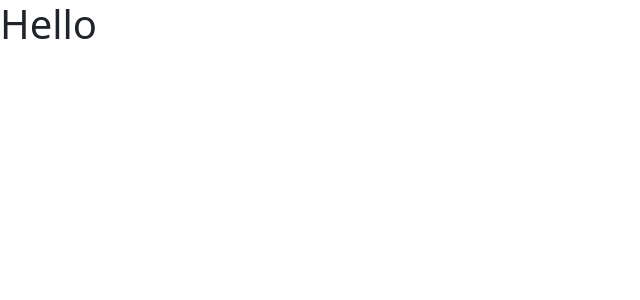
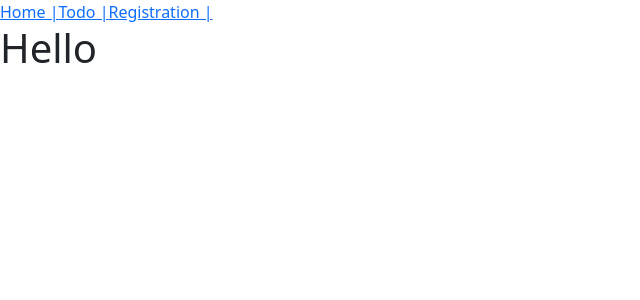
Before and after one commit to dhanashreerc/basic, a React (Create React App) app: page / in a window 1280 px wide. Shown: the top 300 px of the page, without its empty margins (0-640 px from the left). Built offline with nearby package versions, Linux system fonts and the light colour scheme.

Commit message:
basic-nav-link

```diff
--- a/src/App.js
+++ b/src/App.js
@@ -1,5 +1,5 @@
 import { useState } from "react";
-import {BrowserRouter,Route, Routes} from "react-router-dom";
+import {BrowserRouter,Link,Route, Routes} from "react-router-dom";
 import MyToDo from "./pages/MyTodo";
 import MyRegistration from "./pages/MyRegistration";
 
@@ -7,11 +7,15 @@ function App(){
   return(
     <>
       <BrowserRouter>
+        <Link to={"/home"}>Home  |</Link>
+        <Link to={"/todo"}>Todo  |</Link>
+        <Link to={"/registration"}>Registration  |</Link>
         <Routes>
           <Route path="/" element={<h1>Hello</h1>}/>
           <Route path="/home" element={<h1>Home</h1>}/>
           <Route path="/todo" element={<MyToDo/>}/>
-          <Route path="/signup" element={<MyRegistration/>}/>
+          <Route path="/registration" element={<MyRegistration/>}/>
+          <Route path="*" element={<h1>Page Not found</h1>}/>
         </Routes>
       </BrowserRouter>
     </>
```
